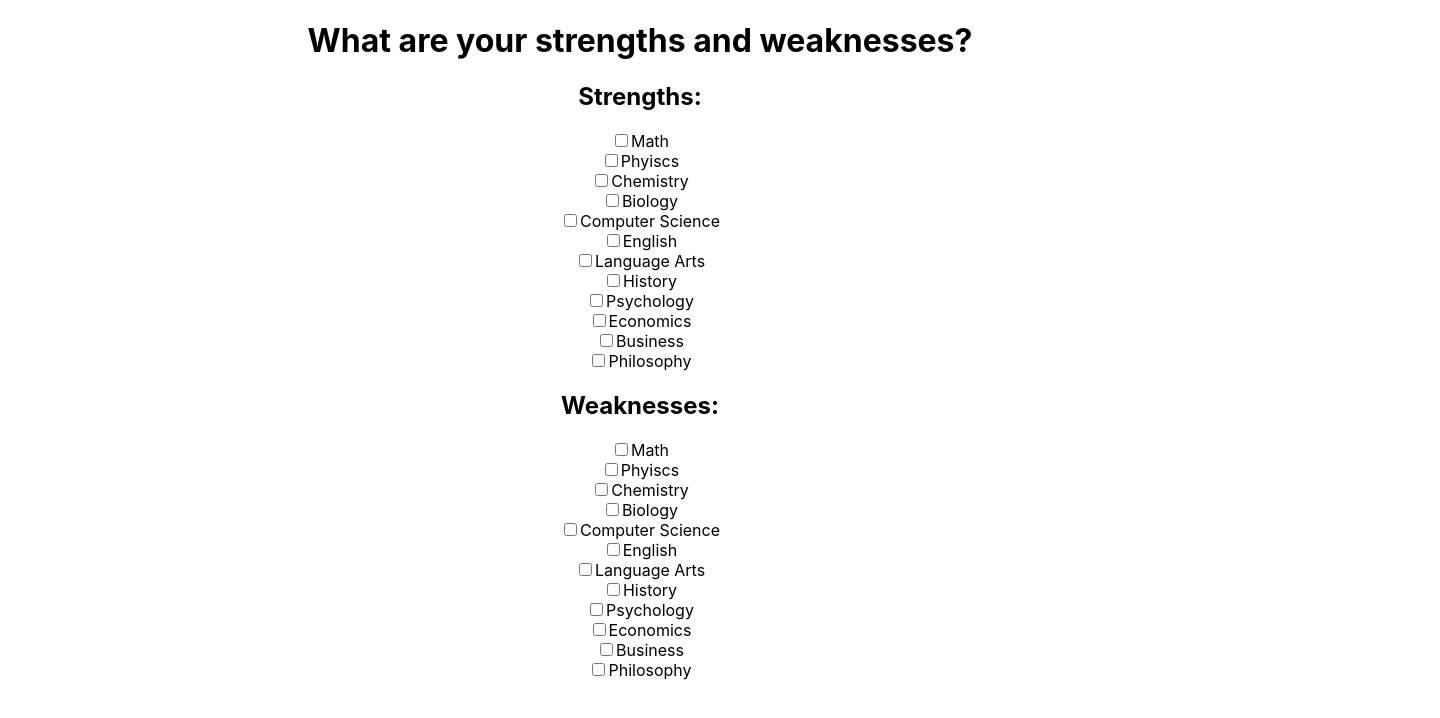
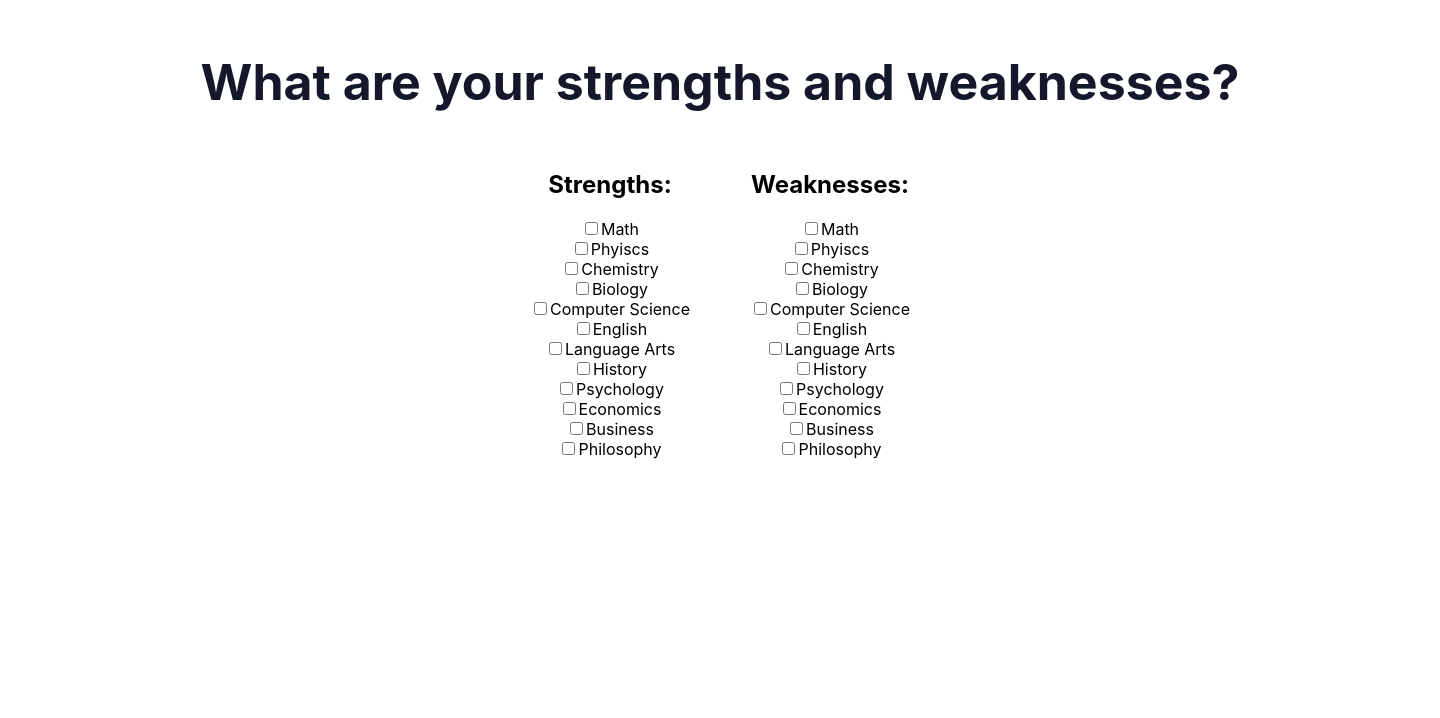
Before and after one commit to leowang801/produhacks-team1-2023, a React (Create React App) app in the folder course4you/: page /pages/questionnaire/strengthsQuestions in a window 1280 px wide. Shown: the top 718 px of the page, 1440 px wide, since content can reach past the window. Built offline with nearby package versions, Linux system fonts and the light colour scheme.

Commit message:
linked questionaire

```diff
--- a/course4you/src/App.js
+++ b/course4you/src/App.js
@@ -5,6 +5,7 @@ import ClassBreakdown from './pages/classBreakdown/classBreakdown';
 import Profile from './pages/user/profile';
 import CourseFinder from './pages/courseFinder/courseFinder';
 import StrengthsQuestions from './pages/questionnaire/strengthsQuestions';
+import LearnerQuestionnaire from './pages/questionnaire/learnerQuestionnaire';
 import './App.css';
 
 export default function App() {
@@ -58,6 +59,7 @@ export default function App() {
         <Route path="/pages/classBreakdown/classBreakdown" element={<ClassBreakdown/>} />
         <Route path="/pages/user/profile" element={<Profile/>} />
         <Route path="/pages/questionnaire/strengthsQuestions" element={<StrengthsQuestions/>} />
+        <Route path="/pages/questionnaire/learnerQuestionaire" element={<LearnerQuestionnaire/>} />
       </Routes>
     </div>
     </>
--- a/course4you/src/pages/questionnaire/learnerQuestionnaire.css
+++ b/course4you/src/pages/questionnaire/learnerQuestionnaire.css
@@ -29,6 +29,7 @@
     height: 118px;
     left: 182px;
     top: 523px;
+    font-size: 40px;
 
     background: #D5C7DE;
     border-radius: 295px;
@@ -46,6 +47,7 @@
     height: 118px;
     left: 558px;
     top: 523px;
+    font-size: 40px;
 
     background: #D5C7DE;
     border-radius: 295px;
@@ -63,7 +65,17 @@
     height: 118px;
     left: 940px;
     top: 523px;
+    font-size: 40px;
 
     background: #D5C7DE;
     border-radius: 295px;
 }
+
+.learner-question {
+    border-style: none;
+}
+.learner-question:hover {
+    cursor: pointer;
+    box-shadow: 0 12px 16px 0 rgba(0,0,0,0.24), 0 17px 50px 0 rgba(0,0,0,0.19);
+
+}
--- a/course4you/src/pages/questionnaire/learnerQuestionnaire.js
+++ b/course4you/src/pages/questionnaire/learnerQuestionnaire.js
@@ -4,8 +4,16 @@ import searchGlass from '../imgs/search-glass.png';
 import { useNavigate } from 'react-router-dom';
 import { useState } from 'react';
 
-export default function learnerQuestionnaire() {
+export default function LearnerQuestionnaire() {
     //console.log('Course Finder page rendered');
+
+    const navigate = useNavigate();
+
+    const onSubmit = (e) => {
+        e.preventDefault();
+
+        navigate('/pages/questionnaire/strengthsQuestions');
+    }
 
     return (
         <>
@@ -16,16 +24,19 @@ export default function learnerQuestionnaire() {
                 What is your learning style?
             </div>
 
-            <button className='choice-1'>
-                Option 1
+            <button className='choice-1 learner-question'
+                    onClick={onSubmit}>
+                Visual
             </button>
 
-            <button className='choice-2'>
-                Option 2
+            <button className='choice-2 learner-question'
+                    onClick={onSubmit}>
+                Audatory
             </button>
 
-            <button className='choice-3'>
-                Option 3
+            <button className='choice-3 learner-question'
+                    onClick={onSubmit}>
+                Kinisthetic
             </button>
 
         </div>
--- a/course4you/src/pages/questionnaire/strengthsQuestions.css
+++ b/course4you/src/pages/questionnaire/strengthsQuestions.css
@@ -1,3 +1,43 @@
 .strengths-background {
-    background-color: white;
+    display: flex;
+    justify-content: center;
+    width: 1440px;
+    height: 1024px;
 }
+
+.main-question-title {
+    position: absolute;
+    width: 1164px;
+    height: 120px;
+
+
+    font-family: 'Inter';
+    font-style: normal;
+    font-weight: 800;
+    font-size: 25px;
+    line-height: 97px;
+    /* identical to box height */
+
+    text-align: center;
+
+    color: #15182B;
+
+}
+
+.checkboxes {
+    position: relative;
+
+    display: flex;
+    flex-direction: row;
+    justify-content: center;
+
+    height: fit-content;
+    top: 150px;
+}
+
+.checkbox {
+    display: grid;
+
+    margin-left: 30px;
+    margin-right: 30px;
+}
--- a/course4you/src/pages/questionnaire/strengthsQuestions.js
+++ b/course4you/src/pages/questionnaire/strengthsQuestions.js
@@ -21,57 +21,74 @@ export default function StrengthsQuestions() {
     "Philosophy"
   ];
 
-  const handleCheckboxChange = (event) => {
+  const handleStrengthsCheckboxChange = (event) => {
     const { name, checked } = event.target;
     if (checked) {
       setStrengths([...strengths, name]);
+
+    } else {
+      setStrengths(strengths.filter((s) => s !== name));
+    }
+  };
+
+  const handleWeaknessesCheckboxChange = (event) => {
+    const { name, checked } = event.target;
+    if (checked) {
         setWeaknesses([...weaknesses, name]);
     } else {
-      setStrengths(strengths.filter((s) => s !== name));
         setWeaknesses(weaknesses.filter((s) => s !== name));
     }
 };
 
+
   return (
+    <>
     <div className="strengths-background">
-      <div className="strengths-gradient"></div>
+        <div className="ellipse-question"></div>
 
-      <h1 className="main-question-title">
+        <div className="main-question-title">
+            <h1 className="">
                 What are your strengths and weaknesses?
             </h1>
+        </div>
+
 
       <div className="checkboxes">
-        <h2>Strengths:</h2>
+        <div className="checkbox">
+            <h2 className="strengths-title">Strengths:</h2>
             {questions.map((question, index) => (
                 <div key={index}>
-            <label>
+                <label className="question-label">
                 <input
                     type="checkbox"
                     name={question}
                     checked={strengths.includes(question)}
-                onChange={handleCheckboxChange}
+                    onChange={handleStrengthsCheckboxChange}
                 />
                 {question}
                 </label>
                 </div>
             ))}
-
-        <h2>Weaknesses:</h2>
+        </div>
+        <div className="checkbox">
+            <h2 className="weakness-title">Weaknesses:</h2>
             {questions.map((question, index) => (
                 <div key={index}>
-            <label>
+                <label className="question-label">
                 <input
                     type="checkbox"
                     name={question}
                     checked={weaknesses.includes(question)}
-                onChange={handleCheckboxChange}
+                    onChange={handleWeaknessesCheckboxChange}
                 />
                 {question}
                 </label>
                 </div>
             ))}
+        </div>
 
         </div>
     </div>
+    </>
   );
 }
```
Lines whose indentation alone changed are shown as unchanged.
